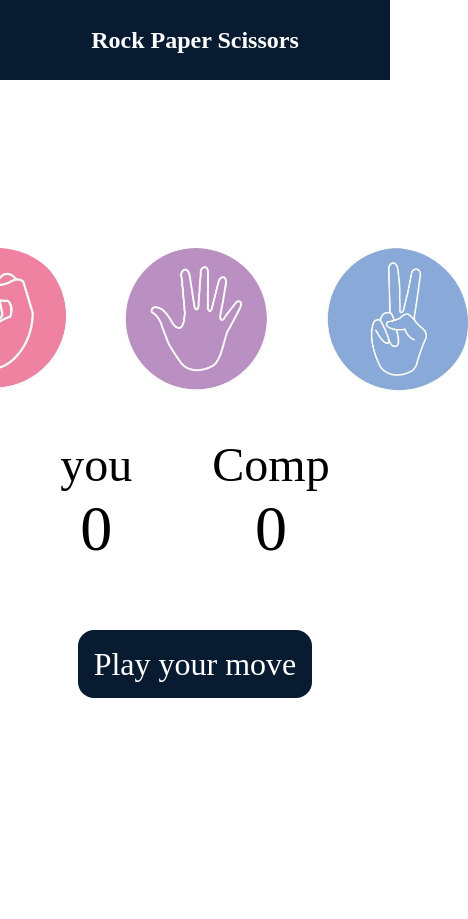
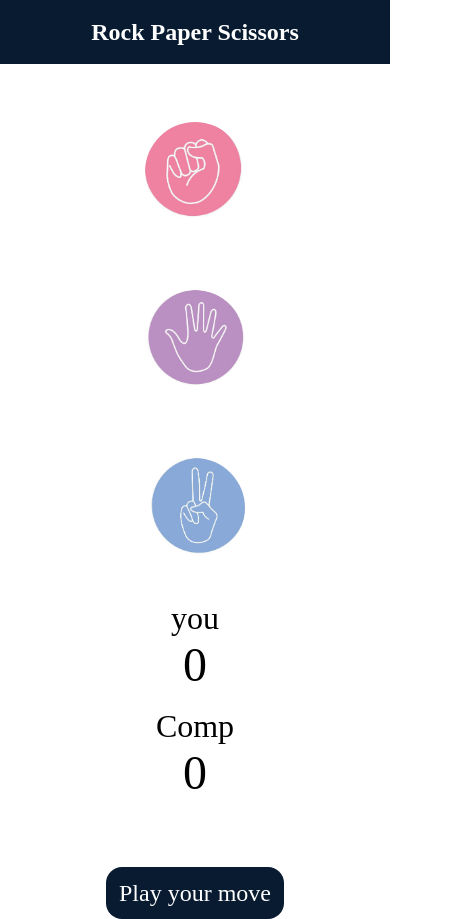
Before and after one commit to sadiq-12/Rock-scissor-game, a plain HTML site: page index.html in a window 390 px wide. Shown: the whole page, 468 px wide, since content can reach past the window. Before the commit the page ends 844 px from the top, so only its background shows below. Drawn offline with Linux system fonts and the light colour scheme.

Commit message:
Update style.css

```diff
--- a/style.css
+++ b/style.css
@@ -3,12 +3,6 @@
   padding: 0;
   text-align: center;
 }
-@media (max-width: 768px) {
-  h1 {
-    font-size: 1.5rem;
-    height: 4rem;
-    line-height: 4rem;
-  }
 
 h1 {
   background-color: #081b31;
@@ -35,7 +29,6 @@ img {
   width: 150px;
   object-fit: cover;
   border-radius: 50%;
-
 }
 
 .choice {
@@ -56,24 +49,25 @@ img {
   font-size: 3rem; /* fixed mistake: "font: size 2rem;" */
   gap: 5rem;
 }
-#comp-score:hover{
-    opacity: 0.5;
+
+#comp-score:hover {
+  opacity: 0.5;
   cursor: pointer;
 }
 
-#user-score:hover{
-    opacity: 0.5;
+#user-score:hover {
+  opacity: 0.5;
   cursor: pointer;
 }
 
 #user-score, #comp-score {
-
   font-size: 4rem;
 }
 
 .msg-container {
   margin-top: 5rem;
 }
+
 #msg {
   font-size: 2rem;
   background-color: #081b31;
@@ -82,7 +76,51 @@ img {
   padding: 1rem;
   border-radius: 1rem;
 }
-#msg:hover{
-    opacity: 0.5;
+
+#msg:hover {
+  opacity: 0.5;
   cursor: pointer;
 }
+
+/* ------------------------------
+   📱 Mobile View Styles
+   ------------------------------ */
+@media (max-width: 768px) {
+  h1 {
+    font-size: 1.5rem;
+    height: 4rem;
+    line-height: 4rem;
+  }
+
+  .choices {
+    flex-direction: column; /* stack items vertically */
+    gap: 2rem;
+    margin-top: 2rem;
+  }
+
+  img {
+    height: 100px;
+    width: 100px;
+  }
+
+  .choice {
+    height: 120px;
+    width: 120px;
+    margin-top: 1rem;
+  }
+
+  .score-board {
+    flex-direction: column; /* stack scores */
+    font-size: 2rem;
+    gap: 1rem;
+  }
+
+  #user-score, #comp-score {
+    font-size: 3rem;
+  }
+
+  #msg {
+    font-size: 1.5rem;
+    padding: 0.8rem;
+  }
+}
```
